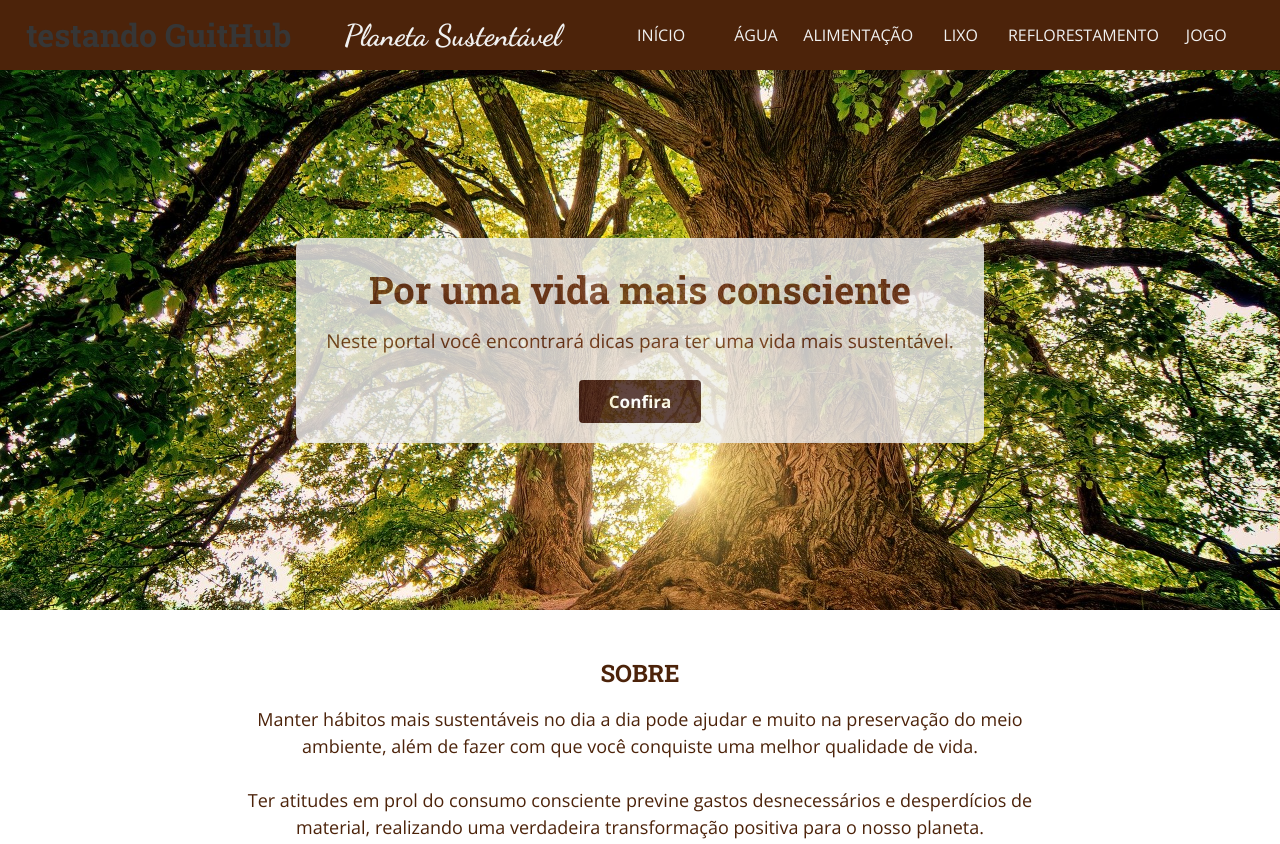
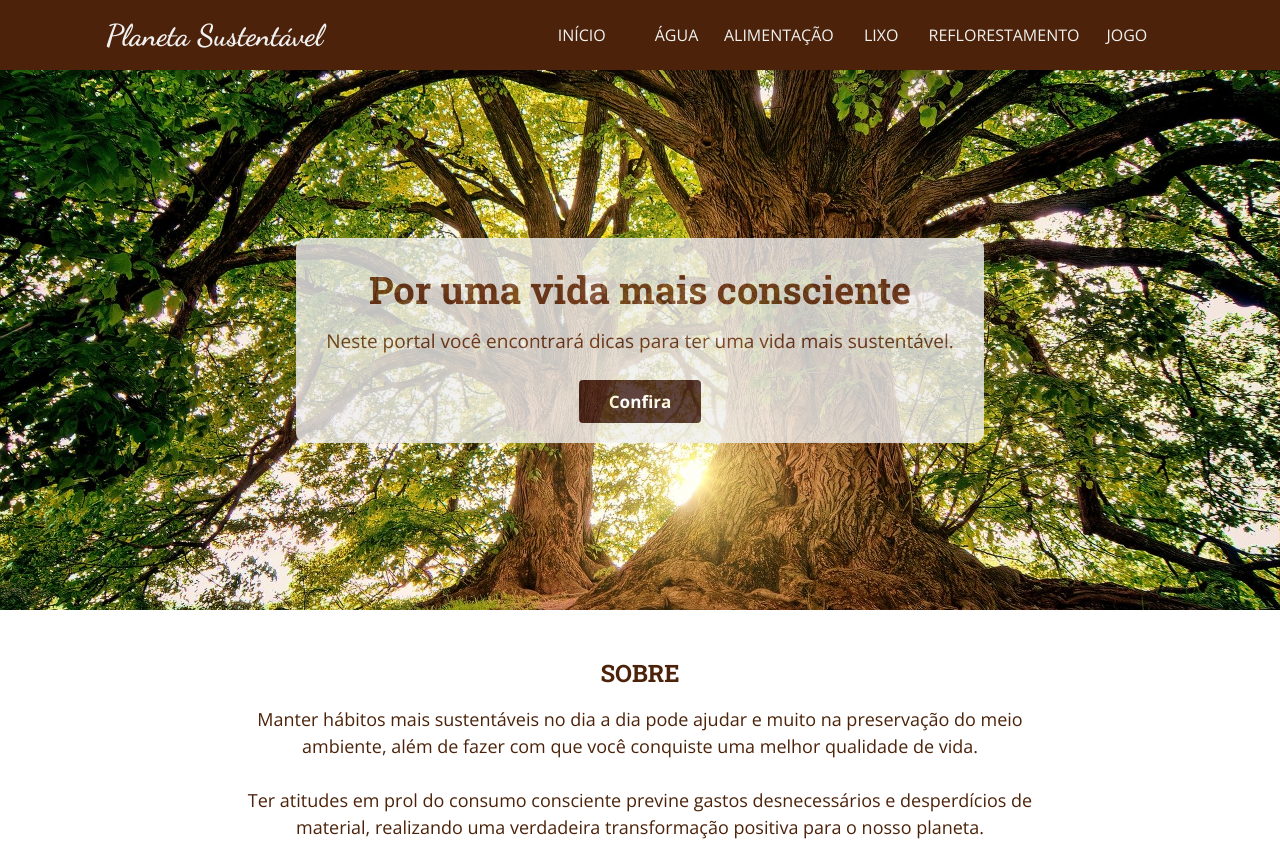
Before and after one commit to Wallacelealunigranrio/Planeta_Sustentavel, a plain HTML site: page index.html in a window 1280 px wide. Shown: the top 844 px of the page. Drawn offline with nearby package versions, Linux system fonts and the light colour scheme.

Commit message:
Update index.html

```diff
--- a/index.html
+++ b/index.html
@@ -11,7 +11,7 @@
 	</head>
 	<body>
 		<nav>
-			<h1>testando GuitHub</h1>
+
 			<a href="index.html">Planeta Sustentável</a>
 			<ul>
 				<li><a href="#sobre">INÍCIO</a></li>
```
